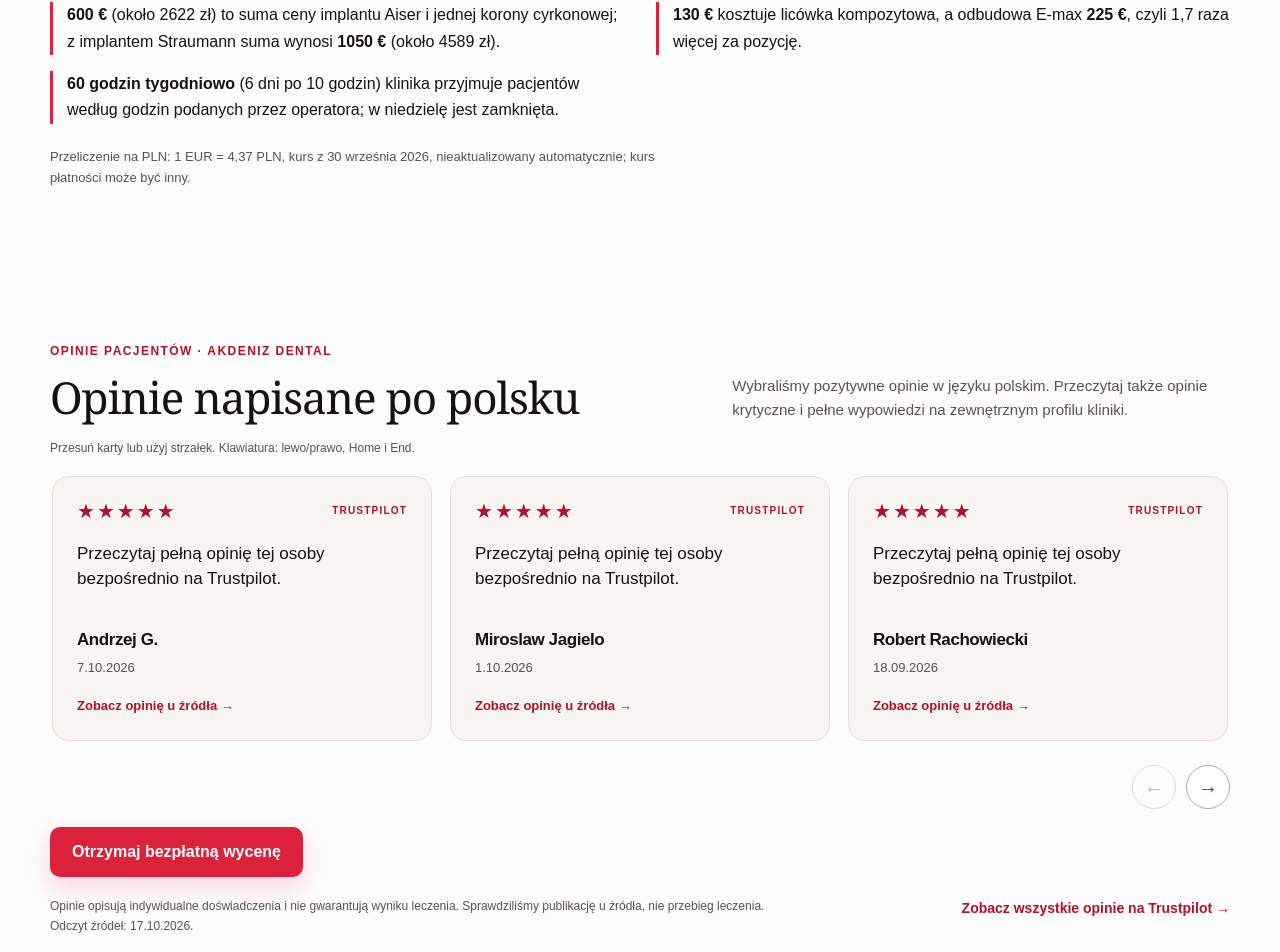
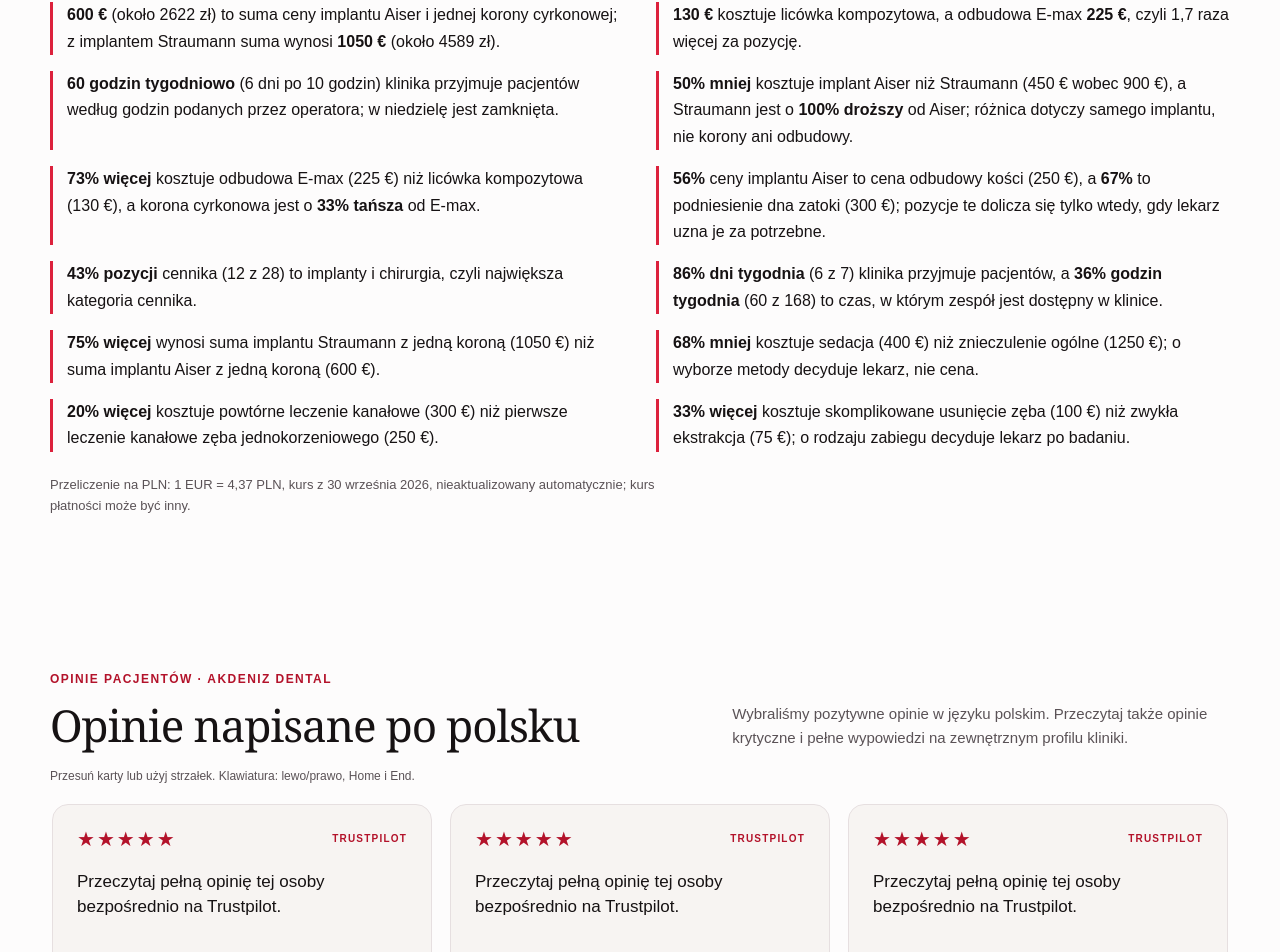
Before and after one commit to digiroiio-lgtm/zebywturcjikoszt.pl, a Next.js app: page / in a window 1280 px wide. Shown: the part 3972-4924 px from the top of the page. Built offline with nearby package versions, Linux system fonts and the light colour scheme; no server answers.

Commit message:
Home: merge card headings into parent sections and add derived percentage comparisons for AEO
Co-Authored-By: Claude Sonnet 5.5 <noreply@anthropic.com>
Claude-Session: https://claude.ai/code/session_01CeAqMoC3zP8j3eA3ty4725

```diff
--- a/app/globals.css
+++ b/app/globals.css
@@ -43,6 +43,7 @@ h1,h2,h3 { margin-top:0; line-height:1.13; letter-spacing:-.025em; }
 h1 { max-width:830px; margin-bottom:24px; font-family:Georgia,'Times New Roman',serif; font-size:clamp(42px,6vw,72px); font-weight:500; }
 h2 { font-family:Georgia,'Times New Roman',serif; font-size:clamp(30px,4vw,44px); font-weight:500; }
 h3 { font-size:19px; }
+.card-title { margin-top:0; font-size:19px; font-weight:700; line-height:1.13; letter-spacing:-.025em; }
 .hero-lead,.lead { max-width:720px; color:var(--muted); font-size:clamp(18px,2.2vw,22px); }
 .hero-lead { margin-bottom:30px; }
 .hero-partner { margin:0 0 24px; color:var(--ink); font-size:18px; font-weight:800; }
@@ -68,7 +69,7 @@ main:has(.home-hero) .closing-cta a:focus-visible { outline-color:white; }
 .treatment-visual { position:relative; overflow:hidden; margin-bottom:22px; border-radius:12px; background:var(--mint); }
 .treatment-visual>span { position:absolute; z-index:1; top:12px; left:12px; padding:4px 8px; border-radius:6px; background:rgba(255,255,255,.9); }
 .treatment-visual img { display:block; width:100%; height:auto; }
-.treatment-card h3 { margin:0 0 12px; font-size:24px; }
+.treatment-card h3,.treatment-card .card-title { margin:0 0 12px; font-size:24px; }
 .treatment-card p { min-height:75px; color:var(--muted); }
 .treatment-card b { color:var(--green-dark); font-size:14px; }
 .home-travel-card { display:grid; grid-template-columns:minmax(0,.8fr) minmax(0,1.2fr); gap:32px; align-items:center; min-height:0; }
@@ -245,7 +246,7 @@ tr:last-child td { border-bottom:0; }
 .price-highlight-grid { display:grid; grid-template-columns:repeat(3,minmax(0,1fr)); gap:18px; margin-bottom:28px; }
 .price-highlight-card { display:grid; gap:8px; padding:28px; border:1px solid var(--line); border-radius:16px; background:white; text-decoration:none; }
 .price-highlight-card:hover { border-color:var(--green); }
-.price-highlight-card h3 { min-height:44px; margin-bottom:12px; }
+.price-highlight-card h3,.price-highlight-card .card-title { min-height:44px; margin-bottom:12px; }
 .price-highlight-card strong { font-size:30px; line-height:1.2; }
 .price-highlight-card span { color:var(--green-dark); font-size:20px; font-weight:800; }
 .lead-form { max-width:720px; margin-inline:auto; padding:32px; border:0; border-radius:16px; background:#f8fafc; color:#111827; }
@@ -315,7 +316,7 @@ input:focus,select:focus,textarea:focus { outline:3px solid rgba(220,33,60,.16);
 }
 @media (max-width:760px) {
   .price-highlight-grid { grid-template-columns:1fr; }
-  .price-highlight-card h3 { min-height:0; }
+  .price-highlight-card h3,.price-highlight-card .card-title { min-height:0; }
   .pricing-table th,.pricing-table td { padding:12px 8px; font-size:12px; }
   .pricing-table td { white-space:normal; min-width:80px; }
   body:has(.mobile-assessment-bar) { padding-bottom:calc(84px + env(safe-area-inset-bottom,0px)); }
@@ -345,7 +346,7 @@ input:focus,select:focus,textarea:focus { outline:3px solid rgba(220,33,60,.16);
   .shell { width:min(100% - 28px,1180px); } .site-header .button-small { display:none; } .mobile-menu { margin-left:auto; } .home-hero { padding-block:58px; }
   .hero-grid,.section-heading,.split-section { grid-template-columns:1fr; gap:34px; } h1 { font-size:42px; } .treatment-grid,.decision-grid,.case-grid,.case-grid-featured { grid-template-columns:1fr; }
   .home-travel-card { grid-template-columns:1fr; gap:0; }
-  .section-space,.soft-section { padding-block:65px; } .treatment-card { min-height:auto; } .treatment-card h3 { margin-top:25px; } .treatment-card p { min-height:auto; }
+  .section-space,.soft-section { padding-block:65px; } .treatment-card { min-height:auto; } .treatment-card h3,.treatment-card .card-title { margin-top:25px; } .treatment-card p { min-height:auto; }
   .content-layout { padding-block:48px 70px; } .cards,.form-grid,.related-grid,.visual-guide,.context-image-panel { grid-template-columns:1fr; } .form-grid .full { grid-column:auto; }
   .visual-proof-actions,.case-cta { align-items:stretch; flex-direction:column; } .visual-proof-actions .button,.case-cta .button { width:100%; } .case-card figcaption { padding:11px 13px 13px; }
   .case-lead-dialog { width:100%; max-width:none; max-height:92dvh; margin:auto 0 0; border-radius:18px 18px 0 0; } .case-lead-dialog-inner { max-height:92dvh; padding:28px 18px 24px; } .case-lead-dialog h2 { font-size:30px; } .dialog-intro { margin-right:38px; } .case-lead-dialog .lead-form { padding:0; }
@@ -441,7 +442,7 @@ input:focus,select:focus,textarea:focus { outline:3px solid rgba(220,33,60,.16);
 .shorts-play:hover svg { transform:scale(1.08); }
 .shorts-play:focus-visible { outline:3px solid #ffffff; outline-offset:-6px; border-radius:20px; }
 .shorts-caption { padding:16px 4px 0; }
-.shorts-caption h3 { margin:0 0 6px; font-size:18px; line-height:1.3; }
+.shorts-caption h3,.shorts-caption .card-title { margin:0 0 6px; font-size:18px; line-height:1.3; }
 .shorts-caption p { margin:0 0 10px; color:var(--muted); font-size:14px; }
 .shorts-nav { display:none; }
 .shorts-note { max-width:760px; margin:26px 0 0; color:var(--muted); font-size:13px; }
@@ -496,7 +497,7 @@ input:focus,select:focus,textarea:focus { outline:3px solid rgba(220,33,60,.16);
 .home-doctor-card img { display:block; width:100%; height:175px; object-fit:cover; object-position:center 22%; border-radius:10px; }
 .home-doctor-card>div:not(.home-doctor-photo) { display:flex; flex:1; flex-direction:column; min-width:0; padding-top:12px; }
 .home-doctor-card .mini-label { font-size:10px; letter-spacing:.08em; margin-bottom:5px; }
-.home-doctor-card h3 { margin-bottom:7px; font-size:18px; font-weight:600; line-height:1.3; overflow-wrap:break-word; }
+.home-doctor-card h3,.home-doctor-card .card-title { margin-bottom:7px; font-size:18px; font-weight:600; line-height:1.3; overflow-wrap:break-word; }
 .home-doctor-card .home-doctor-area { display:-webkit-box; -webkit-box-orient:vertical; -webkit-line-clamp:2; overflow:hidden; margin:0 0 12px; color:var(--muted); font-size:13px; line-height:1.45; }
 .home-doctor-card .text-link { margin-top:auto; padding-block:4px; font-size:13px; }
 .home-partner-clinic>.microcopy { margin:20px 0 0; max-width:none; font-size:12px; }
@@ -556,7 +557,7 @@ input:focus,select:focus,textarea:focus { outline:3px solid rgba(220,33,60,.16);
   .home-doctor-grid { gap:14px; }
   .home-doctor-card { padding:12px; }
   .home-doctor-card img { height:160px; }
-  .home-doctor-card h3 { font-size:16px; }
+  .home-doctor-card h3,.home-doctor-card .card-title { font-size:16px; }
   .home-doctor-card .home-doctor-area { font-size:12px; }
   .home-doctor-card .text-link { font-size:12px; }
   .home-partner-clinic>.button-row { gap:12px 18px; }
@@ -639,7 +640,7 @@ input:focus,select:focus,textarea:focus { outline:3px solid rgba(220,33,60,.16);
 .polish-review-copy summary { color:var(--green-dark); cursor:pointer; font-size:14px; }
 .polish-review-copy details blockquote { margin-top:12px; }
 .polish-review-author { margin-top:auto; }
-.polish-review-author h3 { margin:0 0 5px; font-size:17px; line-height:1.35; overflow-wrap:anywhere; }
+.polish-review-author h3,.polish-review-author .card-title { margin:0 0 5px; font-size:17px; line-height:1.35; overflow-wrap:anywhere; }
 .polish-review-author p { margin:0 0 16px; color:var(--muted); font-size:13px; }
 .polish-review-card>a { font-size:13px; }
 .polish-reviews-controls { display:flex; justify-content:flex-end; gap:10px; margin-top:8px; }
@@ -724,7 +725,7 @@ input:focus,select:focus,textarea:focus { outline:3px solid rgba(220,33,60,.16);
   .price-highlights .section-heading>p { font-size:12px; line-height:1.4; }
   .price-highlight-grid { gap:6px; margin-bottom:10px; }
   .price-highlight-card { display:flex; align-items:baseline; justify-content:space-between; gap:8px; min-height:44px; padding:10px 12px; border-radius:10px; }
-  .price-highlight-card h3 { flex:1 1 auto; min-width:0; margin:0; font-size:15px; line-height:1.25; }
+  .price-highlight-card h3,.price-highlight-card .card-title { flex:1 1 auto; min-width:0; margin:0; font-size:15px; line-height:1.25; }
   .price-highlight-card strong { flex:none; font-size:15px; line-height:1.25; white-space:nowrap; }
   .price-highlight-card span { flex:none; font-size:14px; white-space:nowrap; }
   .price-highlights>.text-link { display:none; } /* same target (/koszt#cennik) as the link inside the budget note below */
@@ -754,7 +755,7 @@ input:focus,select:focus,textarea:focus { outline:3px solid rgba(220,33,60,.16);
 .treatment-card-quote { display:inline-block; margin-top:14px; font-weight:800; }
 .process-steps { display:grid; grid-template-columns:repeat(4,minmax(0,1fr)); gap:18px; margin:0; padding:0; list-style:none; }
 .process-step { padding:22px; border:1px solid var(--line); border-radius:16px; background:white; }
-.process-step h3 { margin:6px 0 8px; font-size:19px; }
+.process-step h3,.process-step .card-title { margin:6px 0 8px; font-size:19px; }
 .process-step p { color:var(--muted); font-size:14px; }
 .home-process-note { max-width:760px; margin:20px 0; color:var(--muted); font-size:13px; }
 .home-lead-section { padding:72px 0; }
--- a/components/home-numbers.tsx
+++ b/components/home-numbers.tsx
@@ -15,6 +15,16 @@ export function HomeNumbers() {
   const veneer = priceById("composite-veneer");
   const emax = priceById("emax");
   const openDays = openingHours.filter((row) => row.opens).reduce((sum, row) => sum + row.schema.length, 0);
+  const pct = (part: number, whole: number) => `${Math.round((part / whole) * 100)}%`;
+  const sedation = priceById("sedation");
+  const anesthesia = priceById("general-anesthesia");
+  const retreat = priceById("retreatment");
+  const canal = priceById("root-canal");
+  const hard = priceById("complicated-extraction");
+  const plain = priceById("extraction");
+  const bone = priceById("bone-graft");
+  const sinus = priceById("sinus-lift");
+  const implantsAndSurgery = priceCategories.find((category) => category.id === "implanty-chirurgia")!;
   const hoursPerWeek = openDays * 10;
   const trustpilot = clinicProfiles.find((profile) => profile.key === "trustpilot")!;
   const google = clinicProfiles.find((profile) => profile.key === "google-maps")!;
@@ -33,6 +43,15 @@ export function HomeNumbers() {
       <li><strong>{formatEur(aiser.eur + crown.eur)}</strong> (około {formatPln(aiser.eur + crown.eur)}) to suma ceny implantu Aiser i jednej korony cyrkonowej; z implantem Straumann suma wynosi <strong>{formatEur(straumann.eur + crown.eur)}</strong> (około {formatPln(straumann.eur + crown.eur)}).</li>
       <li><strong>{formatEur(veneer.eur)}</strong> kosztuje licówka kompozytowa, a odbudowa E-max <strong>{formatEur(emax.eur)}</strong>, czyli {(emax.eur / veneer.eur).toFixed(1).replace(".", ",")} raza więcej za pozycję.</li>
       <li><strong>{hoursPerWeek} godzin tygodniowo</strong> ({openDays} dni po 10 godzin) klinika przyjmuje pacjentów według godzin podanych przez operatora; w niedzielę jest zamknięta.</li>
+      <li><strong>{pct(straumann.eur - aiser.eur, straumann.eur)} mniej</strong> kosztuje implant Aiser niż Straumann ({formatEur(aiser.eur)} wobec {formatEur(straumann.eur)}), a Straumann jest o <strong>{pct(straumann.eur - aiser.eur, aiser.eur)} droższy</strong> od Aiser; różnica dotyczy samego implantu, nie korony ani odbudowy.</li>
+      <li><strong>{pct(emax.eur - veneer.eur, veneer.eur)} więcej</strong> kosztuje odbudowa E-max ({formatEur(emax.eur)}) niż licówka kompozytowa ({formatEur(veneer.eur)}), a korona cyrkonowa jest o <strong>{pct(emax.eur - crown.eur, emax.eur)} tańsza</strong> od E-max.</li>
+      <li><strong>{pct(bone.eur, aiser.eur)}</strong> ceny implantu Aiser to cena odbudowy kości ({formatEur(bone.eur)}), a <strong>{pct(sinus.eur, aiser.eur)}</strong> to podniesienie dna zatoki ({formatEur(sinus.eur)}); pozycje te dolicza się tylko wtedy, gdy lekarz uzna je za potrzebne.</li>
+      <li><strong>{pct(implantsAndSurgery.ids.length, priceItems.length)} pozycji</strong> cennika ({implantsAndSurgery.ids.length} z {priceItems.length}) to implanty i chirurgia, czyli największa kategoria cennika.</li>
+      <li><strong>{pct(openDays, 7)} dni tygodnia</strong> ({openDays} z 7) klinika przyjmuje pacjentów, a <strong>{pct(hoursPerWeek, 168)} godzin tygodnia</strong> ({hoursPerWeek} z 168) to czas, w którym zespół jest dostępny w klinice.</li>
+      <li><strong>{pct(straumann.eur - aiser.eur, aiser.eur + crown.eur)} więcej</strong> wynosi suma implantu Straumann z jedną koroną ({formatEur(straumann.eur + crown.eur)}) niż suma implantu Aiser z jedną koroną ({formatEur(aiser.eur + crown.eur)}).</li>
+      <li><strong>{pct(anesthesia.eur - sedation.eur, anesthesia.eur)} mniej</strong> kosztuje sedacja ({formatEur(sedation.eur)}) niż znieczulenie ogólne ({formatEur(anesthesia.eur)}); o wyborze metody decyduje lekarz, nie cena.</li>
+      <li><strong>{pct(retreat.eur - canal.eur, canal.eur)} więcej</strong> kosztuje powtórne leczenie kanałowe ({formatEur(retreat.eur)}) niż pierwsze leczenie kanałowe zęba jednokorzeniowego ({formatEur(canal.eur)}).</li>
+      <li><strong>{pct(hard.eur - plain.eur, plain.eur)} więcej</strong> kosztuje skomplikowane usunięcie zęba ({formatEur(hard.eur)}) niż zwykła ekstrakcja ({formatEur(plain.eur)}); o rodzaju zabiegu decyduje lekarz po badaniu.</li>
     </ul>
     <p className="microcopy">Przeliczenie na PLN: 1 EUR = {String(EUR_PLN_RATE).replace(".", ",")} PLN, kurs z <time dateTime={PRICING_UPDATED_ISO_DATE}>{PRICING_UPDATED_DATE}</time>, nieaktualizowany automatycznie; kurs płatności może być inny.</p>
   </section>;
--- a/components/polish-reviews-carousel.tsx
+++ b/components/polish-reviews-carousel.tsx
@@ -35,7 +35,7 @@ export function PolishReviewsCarousel({ reviews }: { reviews: ReviewItem[] }) {
       {reviews.map((review) => <li className="polish-review-card" key={review.id}>
         <div className="polish-review-top"><span className="polish-review-stars" role="img" aria-label="Ocena autora: 5 na 5"><span aria-hidden="true">★★★★★</span></span><span className="mini-label">Trustpilot</span></div>
         <div className="polish-review-copy">{review.excerpt ? (review.excerpt.length > 160 ? <details><summary>Przeczytaj fragment opinii</summary><blockquote>{review.excerpt}</blockquote></details> : <blockquote>„{review.excerpt}”</blockquote>) : <p>Przeczytaj pełną opinię tej osoby bezpośrednio na Trustpilot.</p>}</div>
-        <div className="polish-review-author"><h3>{review.author}</h3><p><span className="sr-only">Data publikacji: </span><time dateTime={review.publishedAt}>{new Date(review.publishedAt).toLocaleDateString("pl-PL", { timeZone: "Europe/Warsaw" })}</time></p></div>
+        <div className="polish-review-author"><p className="card-title">{review.author}</p><p><span className="sr-only">Data publikacji: </span><time dateTime={review.publishedAt}>{new Date(review.publishedAt).toLocaleDateString("pl-PL", { timeZone: "Europe/Warsaw" })}</time></p></div>
         <a href={review.sourceUrl} className="text-link" target="_blank" rel="noopener noreferrer">Zobacz opinię u źródła →<span className="sr-only">: {review.author} (nowa karta)</span></a>
       </li>)}
     </ul>
--- a/components/price-list.tsx
+++ b/components/price-list.tsx
@@ -36,7 +36,7 @@ export function PriceHighlights({ children, guideSource }: { children?: ReactNod
   const ids = ["zirconia-crown", "composite-veneer", "aiser"];
   return <section className="shell section-space price-highlights" aria-labelledby="price-highlights-title"><div className="section-heading"><div><p className="eyebrow">Cennik kliniki · EUR / PLN</p><h2 id="price-highlights-title">Przykładowe ceny leczenia</h2></div><p>Ceny poszczególnych pozycji. Kwoty w złotych są orientacyjne przy kursie 1 EUR = 4,37 PLN z 30.09.2026.</p></div><div className="price-highlight-grid">{ids.map((id) => {
     const item = priceItems.find((price) => price.id === id)!;
-    if (guideSource) return <TrackedLink key={id} href={`${id === "zirconia-crown" ? "/korony-cyrkonowe" : id === "aiser" ? "/implanty" : "/licowki"}?guide_source=${encodeURIComponent(guideSource)}`} event="guide_to_treatment" tracking={{ guide_source: guideSource, destination_path: id === "zirconia-crown" ? "/korony-cyrkonowe" : id === "aiser" ? "/implanty" : "/licowki" }} className="price-highlight-card"><h3>{item.label}</h3><strong>{formatEur(item.eur)}</strong><span>≈ {formatPln(item.eur)}</span></TrackedLink>;
+    if (guideSource) return <TrackedLink key={id} href={`${id === "zirconia-crown" ? "/korony-cyrkonowe" : id === "aiser" ? "/implanty" : "/licowki"}?guide_source=${encodeURIComponent(guideSource)}`} event="guide_to_treatment" tracking={{ guide_source: guideSource, destination_path: id === "zirconia-crown" ? "/korony-cyrkonowe" : id === "aiser" ? "/implanty" : "/licowki" }} className="price-highlight-card"><p className="card-title">{item.label}</p><strong>{formatEur(item.eur)}</strong><span>≈ {formatPln(item.eur)}</span></TrackedLink>;
     return <Link key={id} href={id === "zirconia-crown" ? "/korony-cyrkonowe" : id === "aiser" ? "/implanty#zakres-implantu" : "/licowki#cennik"} className="price-highlight-card"><h3>{item.label}</h3><strong>{formatEur(item.eur)}</strong><span>≈ {formatPln(item.eur)}</span></Link>;
   })}</div>{guideSource ? <TrackedLink className="text-link" href={`/koszt?guide_source=${encodeURIComponent(guideSource)}#cennik`} event="guide_to_pricing" tracking={{ guide_source: guideSource, destination_path: "/koszt" }}>Zobacz ceny leczenia</TrackedLink> : <Link className="text-link" href="/koszt#cennik">Sprawdź pełny cennik {priceItems.length} zabiegów →</Link>}{children}</section>;
 }
--- a/components/youtube-shorts-carousel.tsx
+++ b/components/youtube-shorts-carousel.tsx
@@ -25,7 +25,7 @@ function ShortCard({ item }: { item: ShortsItem }) {
           </button>
         </>}
     </div>
-    <div className="shorts-caption"><h3>{item.title}</h3><p>{item.description}</p><a className="text-link" href={item.url} target="_blank" rel="noopener noreferrer">Obejrzyj na YouTube<span className="sr-only"> (otwiera się w nowej karcie)</span></a></div>
+    <div className="shorts-caption"><p className="card-title">{item.title}</p><p>{item.description}</p><a className="text-link" href={item.url} target="_blank" rel="noopener noreferrer">Obejrzyj na YouTube<span className="sr-only"> (otwiera się w nowej karcie)</span></a></div>
   </li>;
 }
 
```
Also changed, not shown: app/page.tsx (+4 -4 lines).
